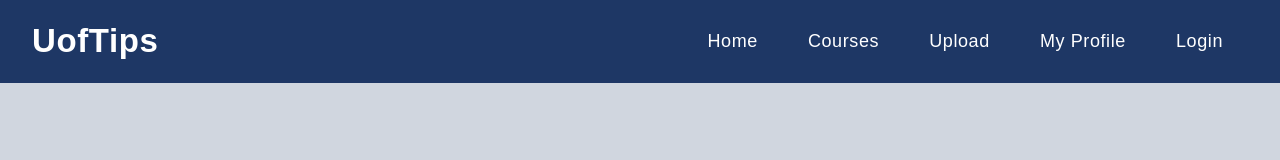
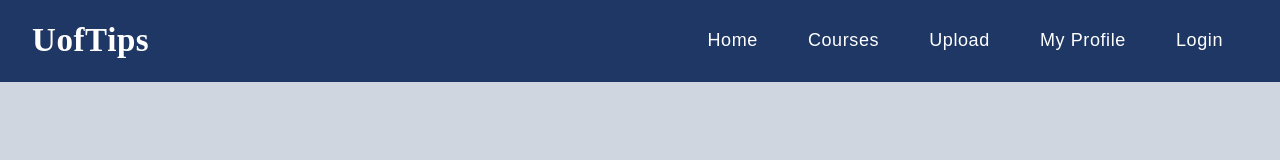
Before and after one commit to WWendyii/UofTips, a plain HTML site: page index.html in a window 1280 px wide. Shown: the top 160 px of the page. Drawn offline with Linux system fonts and the light colour scheme.

Commit message:
Update index.html

```diff
--- a/index.html
+++ b/index.html
@@ -9,11 +9,6 @@
   <link rel="stylesheet" type="text/css" href="bms316.css">
   <script type="text/javascript" src="BMS316.js"></script>
 
-<style>
-  *{
-    font-family: Arial;
-  }
-</style>
 
 
 </head>
```
